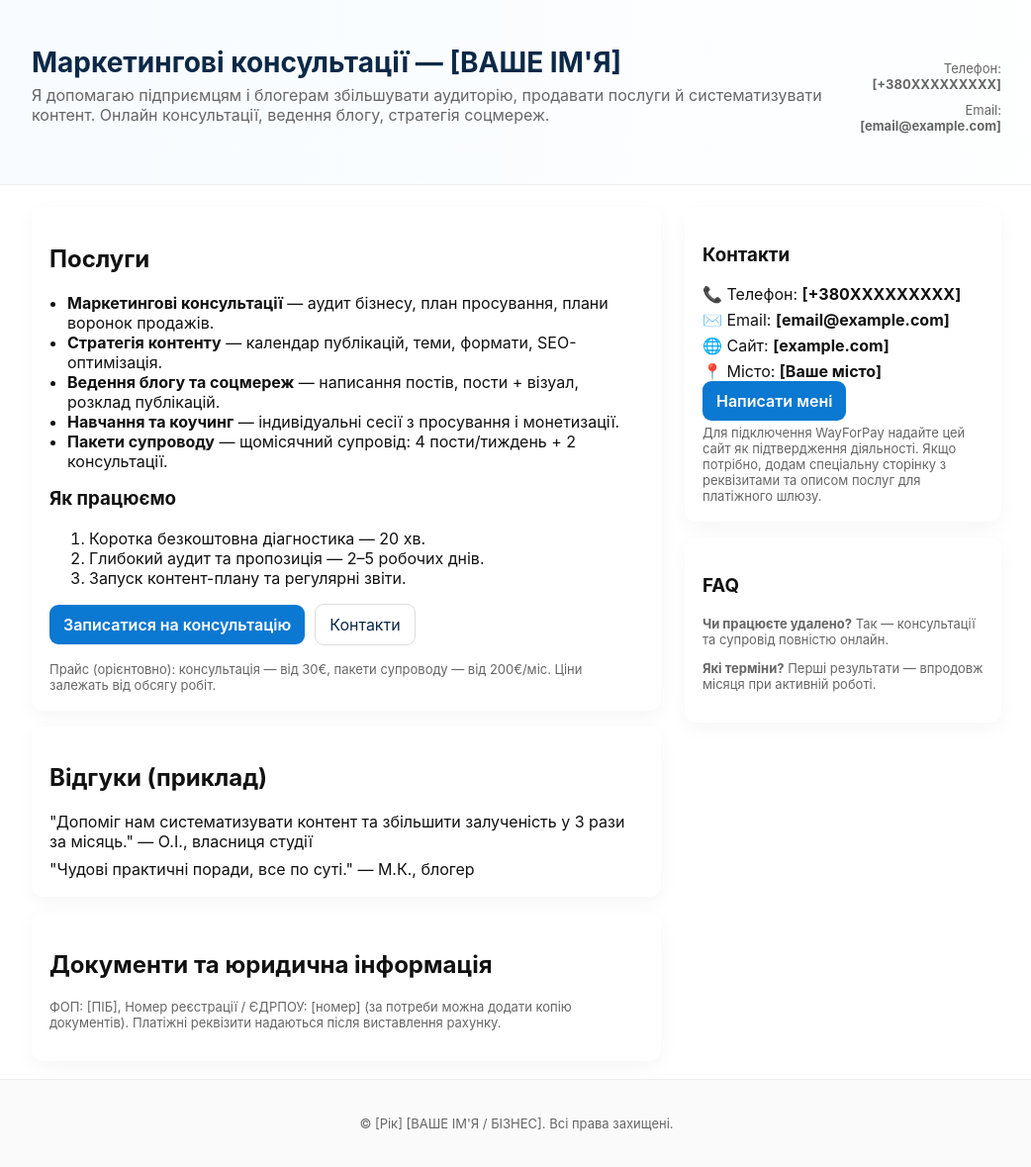
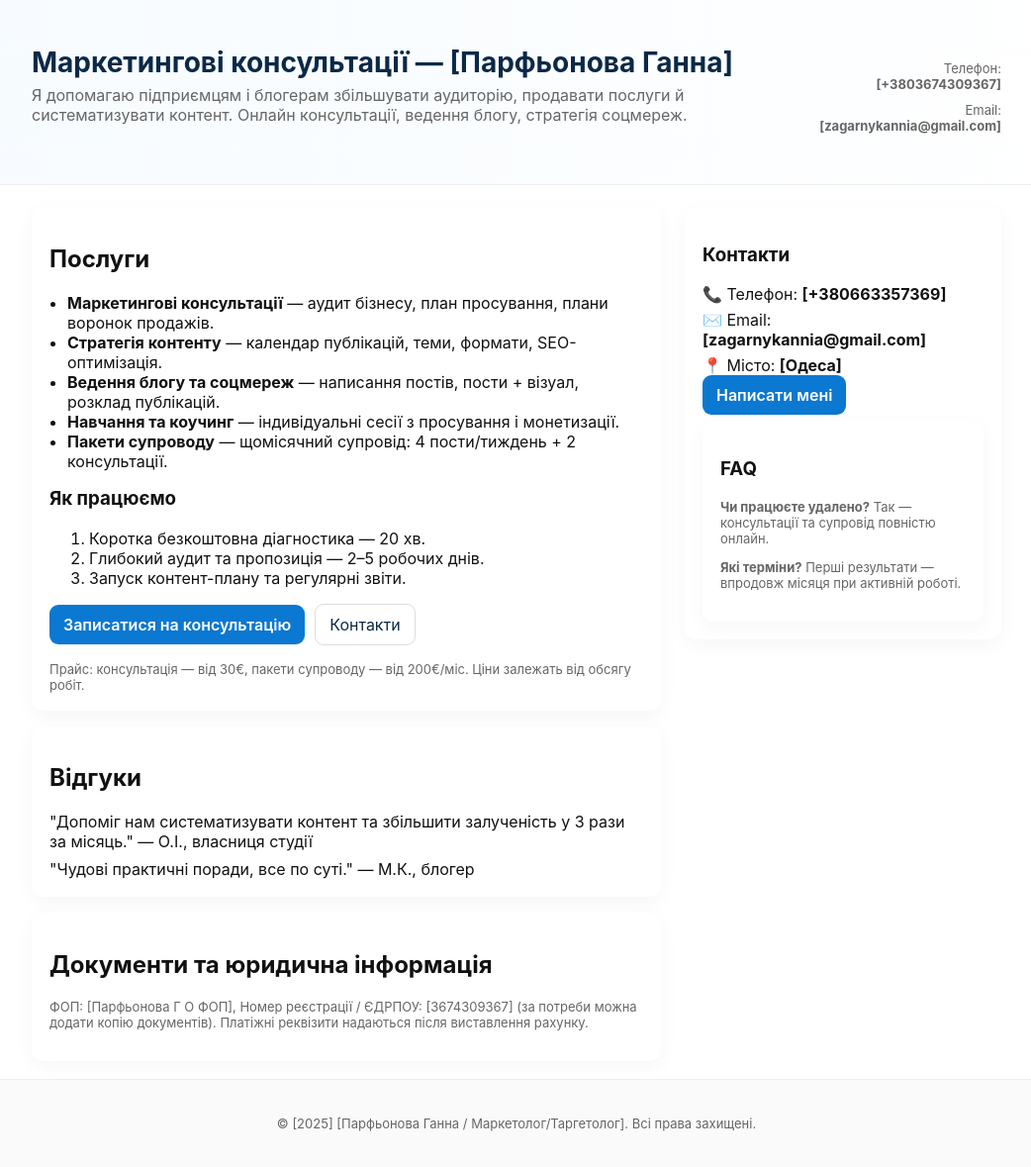
Before and after one commit to romafedor00-gif/hanna, a plain HTML site: page index.html in a window 1280 px wide. Shown: the whole page at 99% size, without its empty margins (118-1160 px from the left). Drawn offline with Linux system fonts and the light colour scheme.

Commit message:
Update index.html

```diff
--- a/index.html
+++ b/index.html
@@ -3,7 +3,7 @@
 <head>
   <meta charset="utf-8">
   <meta name="viewport" content="width=device-width, initial-scale=1">
-  <title>Маркетингові консультації — [ВАШЕ ІМ'Я / БІЗНЕС]</title>
+  <title>Маркетингові консультації — [Парфьонова Ганна / Маркетолог/Таргетолог]</title>
   <meta name="description" content="Маркетолог: консультації, стратегія контенту, ведення блогу, просування у соцмережах. Онлайн та офлайн послуги.">
   <style>
     :root{--accent:#0b78d1;--dark:#0b2947;--muted:#666}
@@ -31,12 +31,12 @@
     <div class="container">
       <div style="display:flex;align-items:center;justify-content:space-between;gap:12px">
         <div>
-          <h1>Маркетингові консультації — [ВАШЕ ІМ'Я]</h1>
+          <h1>Маркетингові консультації — [Парфьонова Ганна]</h1>
           <p class="lead">Я допомагаю підприємцям і блогерам збільшувати аудиторію, продавати послуги й систематизувати контент. Онлайн консультації, ведення блогу, стратегія соцмереж.</p>
         </div>
         <div style="text-align:right">
-          <div class="meta">Телефон: <strong>[+380XXXXXXXXX]</strong></div>
-          <div class="meta">Email: <strong>[email@example.com]</strong></div>
+          <div class="meta">Телефон: <strong>[+3803674309367]</strong></div>
+          <div class="meta">Email: <strong>[zagarnykannia@gmail.com]</strong></div>
         </div>
       </div>
     </div>
@@ -63,22 +63,22 @@
           </ol>
 
           <div style="margin-top:14px" class="cta">
-            <a class="button" href="mailto:[email@example.com]?subject=Запит%20на%20консультацію">Записатися на консультацію</a>
+            <a class="button" href="mailto:[zagarnykannia@gmail.com]?subject=Запит%20на%20консультацію">Записатися на консультацію</a>
             <a class="ghost" href="#contacts">Контакти</a>
           </div>
 
-          <div style="margin-top:16px" class="small">Прайс (орієнтовно): консультація — від 30€, пакети супроводу — від 200€/міс. Ціни залежать від обсягу робіт.</div>
+          <div style="margin-top:16px" class="small">Прайс: консультація — від 30€, пакети супроводу — від 200€/міс. Ціни залежать від обсягу робіт.</div>
         </div>
 
         <div class="card" style="margin-top:16px">
-          <h2>Відгуки (приклад)</h2>
+          <h2>Відгуки </h2>
           <blockquote style="margin:0 0 8px">"Допоміг нам систематизувати контент та збільшити залученість у 3 рази за місяць." — О.І., власниця студії</blockquote>
           <blockquote style="margin:0">"Чудові практичні поради, все по суті." — М.К., блогер</blockquote>
         </div>
 
         <div class="card" style="margin-top:16px">
           <h2>Документи та юридична інформація</h2>
-          <p class="small">ФОП: [ПІБ], Номер реєстрації / ЄДРПОУ: [номер] (за потреби можна додати копію документів). Платіжні реквізити надаються після виставлення рахунку.</p>
+          <p class="small">ФОП: [Парфьонова Г О ФОП], Номер реєстрації / ЄДРПОУ: [3674309367] (за потреби можна додати копію документів). Платіжні реквізити надаються після виставлення рахунку.</p>
         </div>
       </section>
 
@@ -86,18 +86,14 @@
         <div class="card" id="contacts">
           <h3>Контакти</h3>
           <ul class="contact-list">
-            <li>📞 Телефон: <strong>[+380XXXXXXXXX]</strong></li>
-            <li>✉️ Email: <strong>[email@example.com]</strong></li>
-            <li>🌐 Сайт: <strong>[example.com]</strong></li>
-            <li>📍 Місто: <strong>[Ваше місто]</strong></li>
+            <li>📞 Телефон: <strong>[+380663357369]</strong></li>
+            <li>✉️ Email: <strong>[zagarnykannia@gmail.com]</strong></li>
+            <li>📍 Місто: <strong>[Одеса]</strong></li>
           </ul>
 
           <div style="margin-top:10px">
-            <a class="button" href="mailto:[email@example.com]?subject=Питання%20щодо%20послуг">Написати мені</a>
+            <a class="button" href="mailto:[zagarnykannia@gmail.com]?subject=Питання%20щодо%20послуг">Написати мені</a>
           </div>
-
-          <div style="margin-top:14px" class="small">Для підключення WayForPay надайте цей сайт як підтвердження діяльності. Якщо потрібно, додам спеціальну сторінку з реквізитами та описом послуг для платіжного шлюзу.</div>
-        </div>
 
         <div class="card" style="margin-top:16px">
           <h3>FAQ</h3>
@@ -110,7 +106,7 @@
 
   <footer>
     <div class="container">
-      <div class="small">© [Рік] [ВАШЕ ІМ'Я / БІЗНЕС]. Всі права захищені.</div>
+      <div class="small">© [2025] [Парфьонова Ганна / Маркетолог/Таргетолог]. Всі права захищені.</div>
     </div>
   </footer>
 </body>
```
